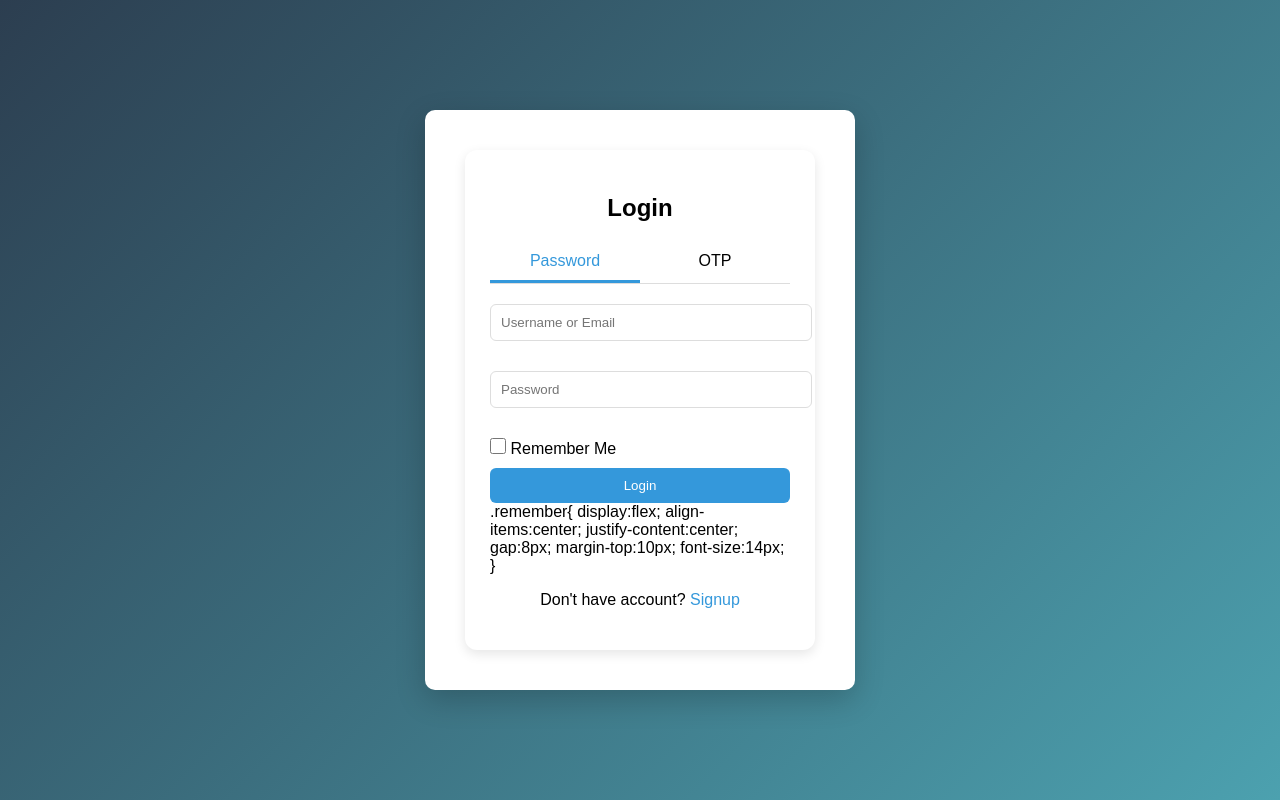
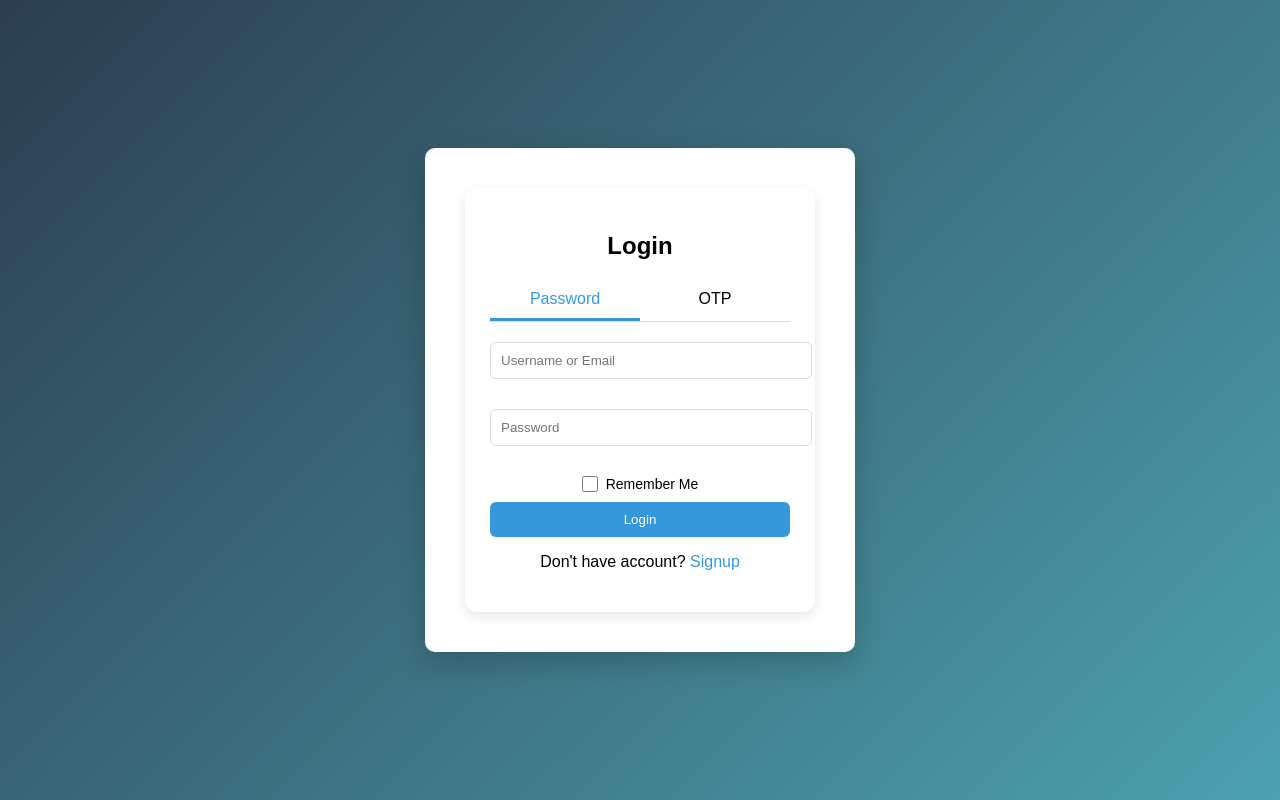
Before and after one commit to srinu817/finex, a Django app: page /login/ in a window 1280 px wide. Run offline with Django 5.2, Linux system fonts and the light colour scheme.

Commit message:
login page

```diff
--- a/dashboard/templates/dashboard/login.html
+++ b/dashboard/templates/dashboard/login.html
@@ -100,7 +100,16 @@ color:#555;
     margin-top:5px;
 }
 
-/* 🔥 Fix checkbox alignment */
+/* ✅ Remember Me Fix */
+.remember{
+    display:flex;
+    align-items:center;
+    justify-content:center;
+    gap:8px;
+    margin-top:10px;
+    font-size:14px;
+}
+
 .remember input[type="checkbox"]{
     width:16px;
     height:16px;
@@ -108,7 +117,6 @@ cursor:pointer;
     margin:0;
 }
 
-/* 🔥 Fix label alignment */
 .remember label{
     margin:0;
     cursor:pointer;
@@ -147,7 +155,7 @@ line-height:16px;
 <input type="password" name="password" placeholder="Password" required>
 </div>
 
-<!-- 🔥 REMEMBER ME -->
+<!-- Remember Me -->
 <div class="remember">
 <input type="checkbox" name="remember_me" id="remember_me">
 <label for="remember_me">Remember Me</label>
@@ -158,14 +166,6 @@ line-height:16px;
 </form>
 
 </div>
-.remember{
-display:flex;
-align-items:center;
-justify-content:center;
-gap:8px;
-margin-top:10px;
-font-size:14px;
-}
 
 <!-- 🔥 OTP LOGIN -->
 <div id="otp" class="hidden">
@@ -210,7 +210,7 @@ font-size:14px;
 
 </div>
 
-<!-- 🔥 JS -->
+<!-- JS -->
 <script>
 
 function showTab(tab, event){
```
Lines whose indentation alone changed are shown as unchanged.
